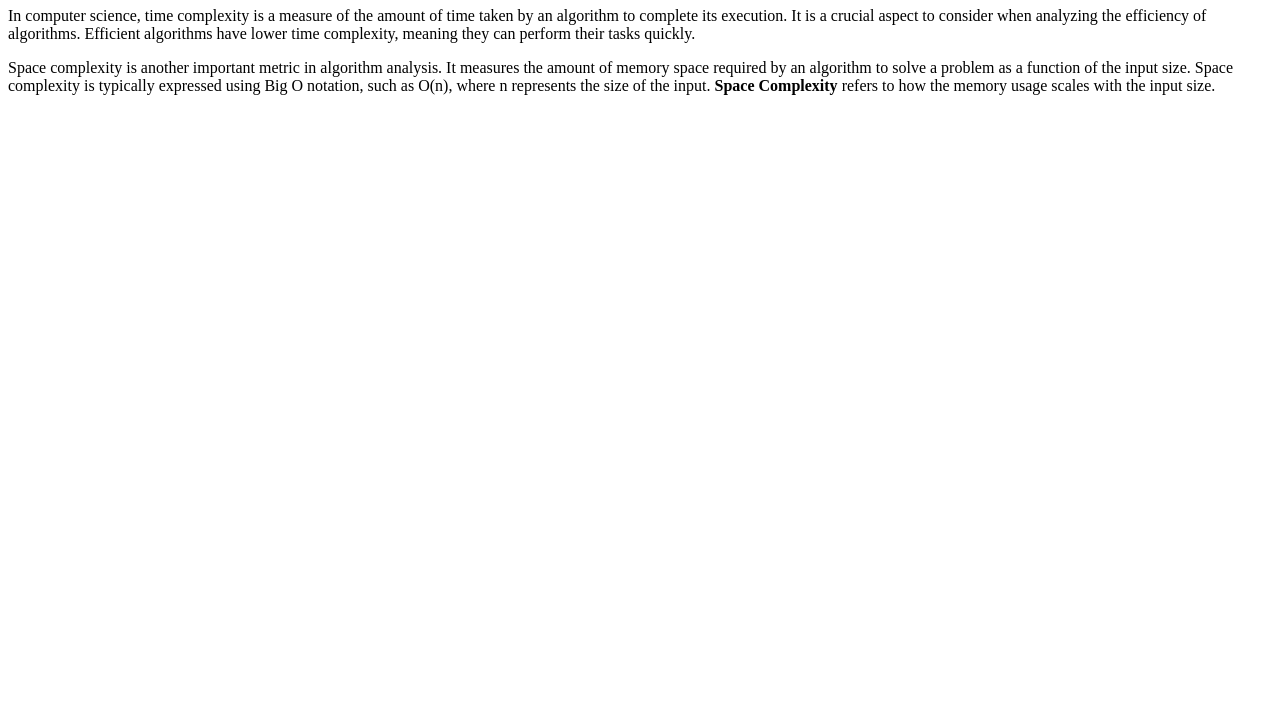
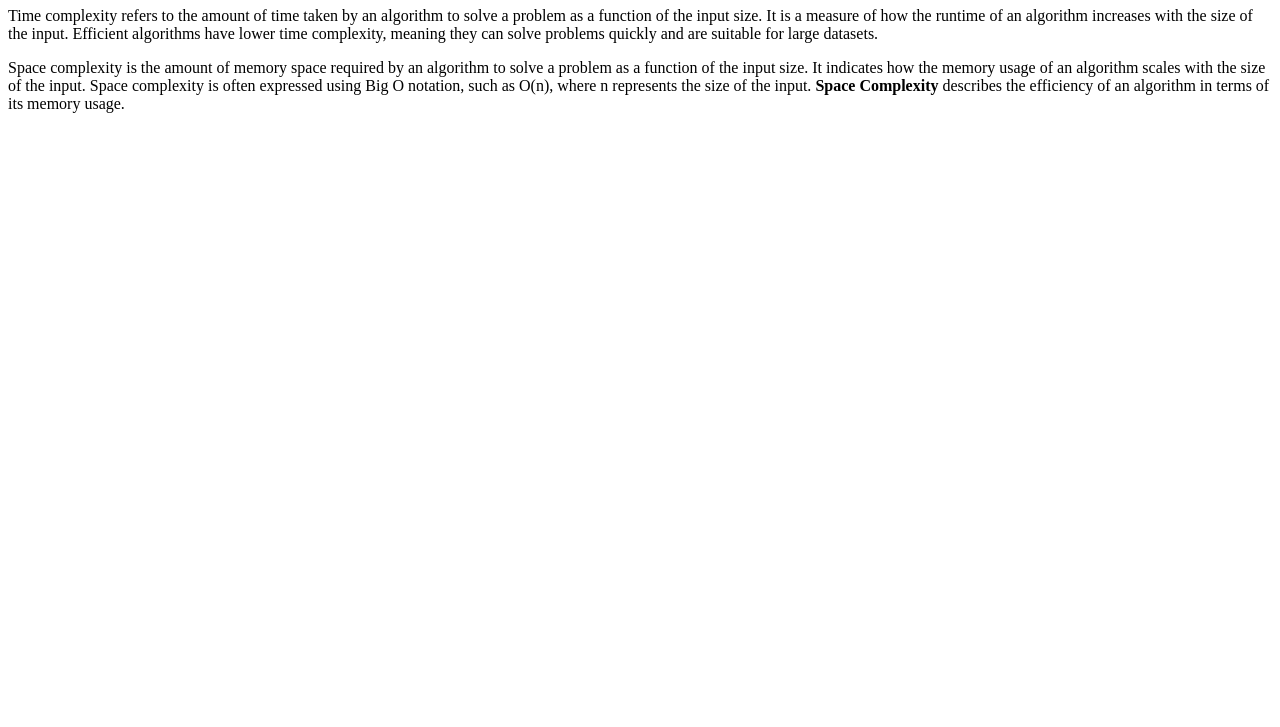
Before and after one commit to acciojob/time-and-space-complexity-nikki0906, a website: page main.html in a window 1280 px wide. Shown: the part 73-800 px from the top of the page. Drawn offline with Linux system fonts and the light colour scheme.

Commit message:
created a submission

```diff
--- a/main.html
+++ b/main.html
@@ -1,22 +1,21 @@
 <!DOCTYPE html>
+<!DOCTYPE html>
+<html lang="en">
+<head>
+    <meta charset="UTF-8">
+    <meta name="viewport" content="width=device-width, initial-scale=1.0">
+    <title>Time and Space Complexity</title>
+</head>
+<body>
 
-<html>
-
-<head>
-	<link rel="stylesheet" href="styles.css">
-</head>
-
-<body>
-	<!-- the entire body must be written by student -->
+    <!-- Heading for the document -->
     <h1>Time, Space, and Complexity</h1>
 
-    <p>In computer science, time complexity is a measure of the amount of time taken by an algorithm to complete its execution. It is a crucial aspect to consider when analyzing the efficiency of algorithms. Efficient algorithms have lower time complexity, meaning they can perform their tasks quickly.</p>
+    <!-- First paragraph explaining Time Complexity -->
+    <p>Time complexity refers to the amount of time taken by an algorithm to solve a problem as a function of the input size. It is a measure of how the runtime of an algorithm increases with the size of the input. Efficient algorithms have lower time complexity, meaning they can solve problems quickly and are suitable for large datasets.</p>
 
-    <p>Space complexity is another important metric in algorithm analysis. It measures the amount of memory space required by an algorithm to solve a problem as a function of the input size. Space complexity is typically expressed using Big O notation, such as O(n), where n represents the size of the input. <b>Space Complexity</b> refers to how the memory usage scales with the input size.</p>
-
-    <script type="text/javascript" src="./script.js">
-</script>
+    <!-- Second paragraph explaining Space Complexity -->
+    <p>Space complexity is the amount of memory space required by an algorithm to solve a problem as a function of the input size. It indicates how the memory usage of an algorithm scales with the size of the input. Space complexity is often expressed using Big O notation, such as O(n), where n represents the size of the input. <b>Space Complexity</b> describes the efficiency of an algorithm in terms of its memory usage.</p>
 
 </body>
-
 </html>
```
